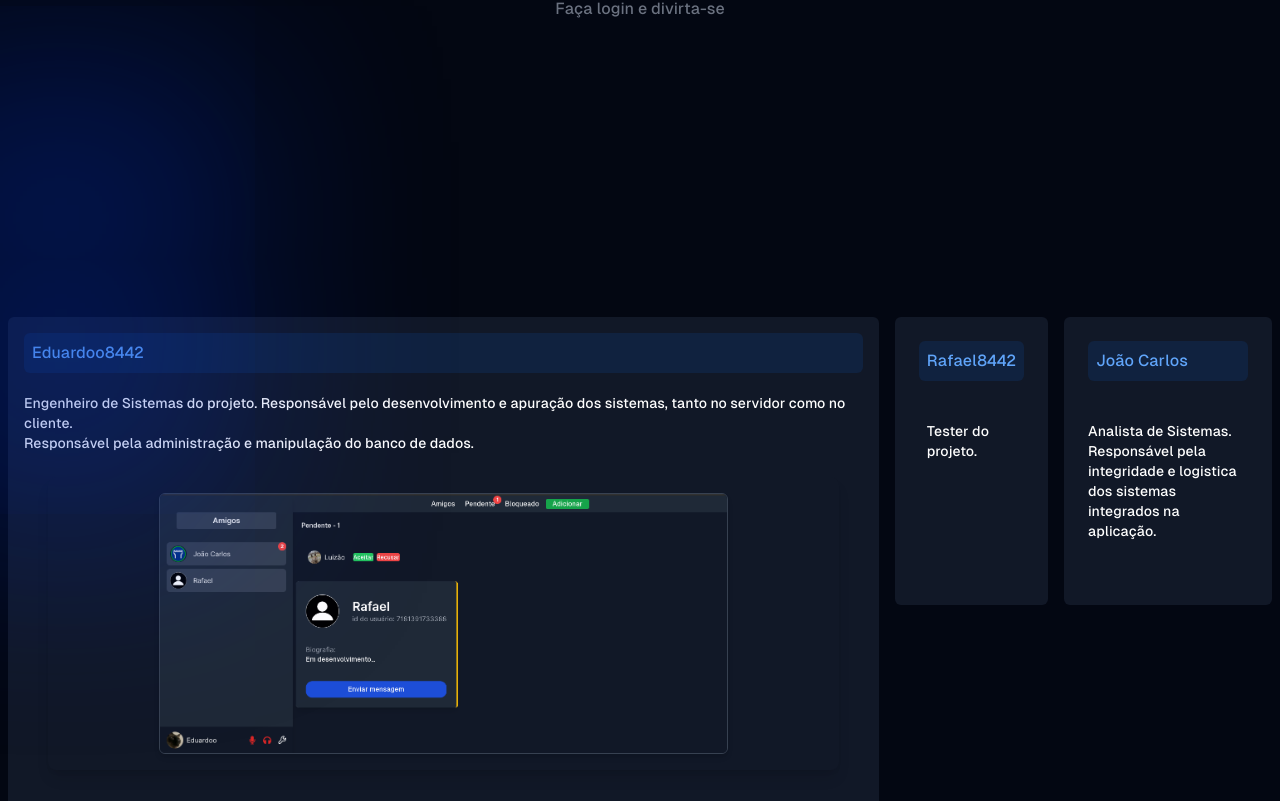
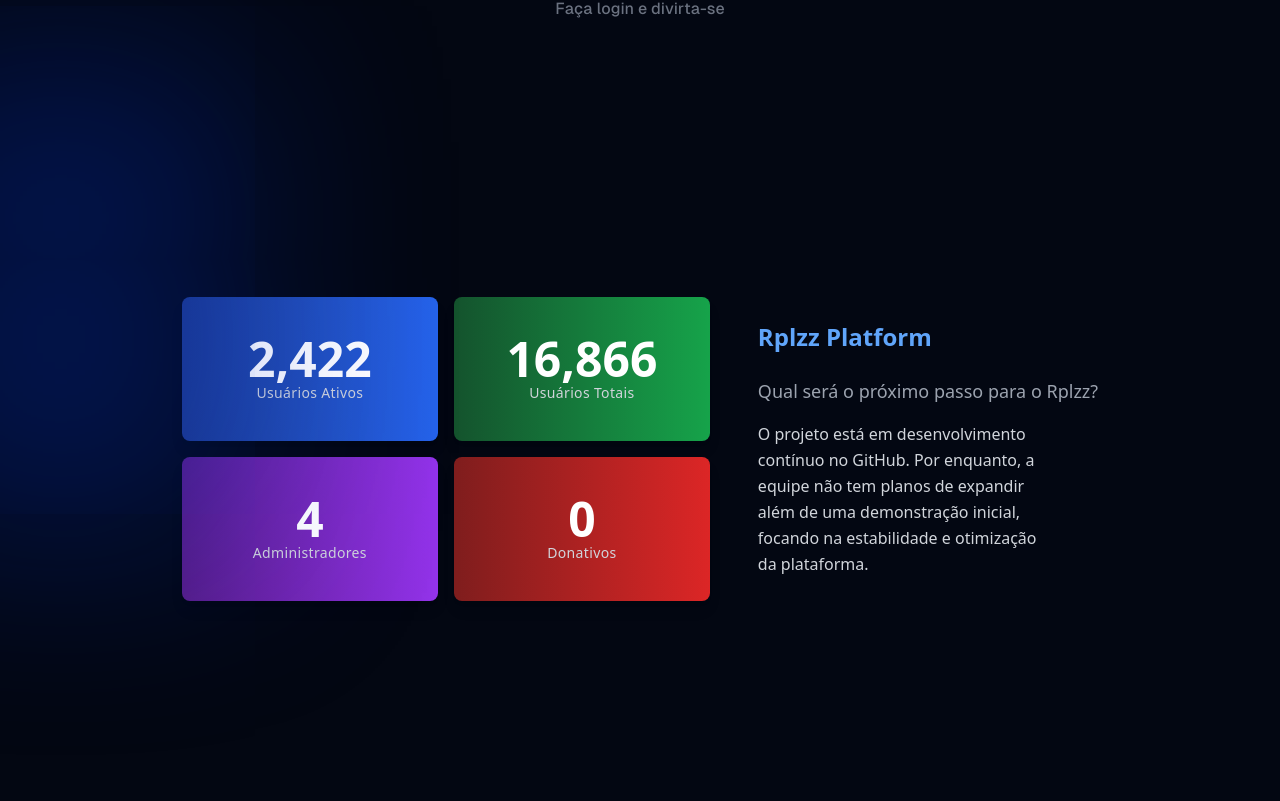
Before and after one commit to Eduardoo8442/Rplzz-client, a Next.js app: page / in a window 1280 px wide. Shown: the part 503-1304 px from the top of the page. Built offline with nearby package versions, Linux system fonts and the light colour scheme.

Commit message:
statistics embed add in landing page

```diff
--- a/src/components/Main.components.tsx
+++ b/src/components/Main.components.tsx
@@ -1,11 +1,13 @@
 import TitleMain from "./Main.title.components";
 import NavBar from "./shared/Main.navbar.components";
 import EmbedDetails from "./Main.embedDetails.components";
+import Statistic from "./Main.statistic.components";
 export default function MainComponent() {
     return (
            <div>
             <NavBar />
             <TitleMain />
+            <Statistic />
             <EmbedDetails />
            </div>
     );
--- /dev/null
+++ b/src/components/Main.statistic.components.tsx
@@ -0,0 +1,42 @@
+export default function Statistic() {
+    return (
+        <div className="flex flex-col lg:flex-row lg:justify-center items-center mb-48 px-4">
+            {/* Estatísticas */}
+            <div className="flex flex-col space-y-4 items-center lg:items-start">
+                <div className="flex space-x-4">
+                    <div className="bg-gradient-to-r from-blue-900 to-blue-600 rounded-lg shadow-lg w-36 sm:w-64 h-36 flex justify-center items-center flex-col">
+                        <p className="text-3xl md:text-5xl font-bold text-white">2,422</p>
+                        <p className="text-gray-300 text-sm tracking-wide">Usuários Ativos</p>
+                    </div>
+                    <div className="bg-gradient-to-r from-green-900 to-green-600 rounded-lg shadow-lg w-36 sm:w-64 h-36 flex justify-center items-center flex-col">
+                        <p className="text-3xl md:text-5xl font-bold text-white">16,866</p>
+                        <p className="text-gray-300 text-sm tracking-wide">Usuários Totais</p>
+                    </div>
+                </div>
+                <div className="flex space-x-4">
+                    <div className="bg-gradient-to-r from-purple-900 to-purple-600 rounded-lg shadow-lg w-36 sm:w-64 h-36 flex justify-center items-center flex-col">
+                        <p className="text-3xl md:text-5xl font-bold text-white">4</p>
+                        <p className="text-gray-300 text-sm tracking-wide">Administradores</p>
+                    </div>
+                    <div className="bg-gradient-to-r from-red-900 to-red-600 rounded-lg shadow-lg w-36 sm:w-64 h-36 flex justify-center items-center flex-col">
+                        <p className="text-3xl md:text-5xl font-bold text-white">0</p>
+                        <p className="text-gray-300 text-sm tracking-wide">Donativos</p>
+                    </div>
+                </div>
+            </div>
+
+            {/* Texto */}
+            <div className="lg:ml-12 flex flex-col justify-center items-center lg:items-start space-y-4 mt-8 lg:mt-0">
+                <p className="text-2xl font-semibold text-blue-400 mb-2">Rplzz Platform</p>
+                <p className="text-gray-400 text-lg mb-2 text-center lg:text-left">
+                    Qual será o próximo passo para o Rplzz?
+                </p>
+                <div className="w-72">
+                    <p className="text-gray-300 leading-relaxed text-center lg:text-left">
+                        O projeto está em desenvolvimento contínuo no GitHub. Por enquanto, a equipe não tem planos de expandir além de uma demonstração inicial, focando na estabilidade e otimização da plataforma.
+                    </p>
+                </div>
+            </div>
+        </div>
+    );
+}
```
